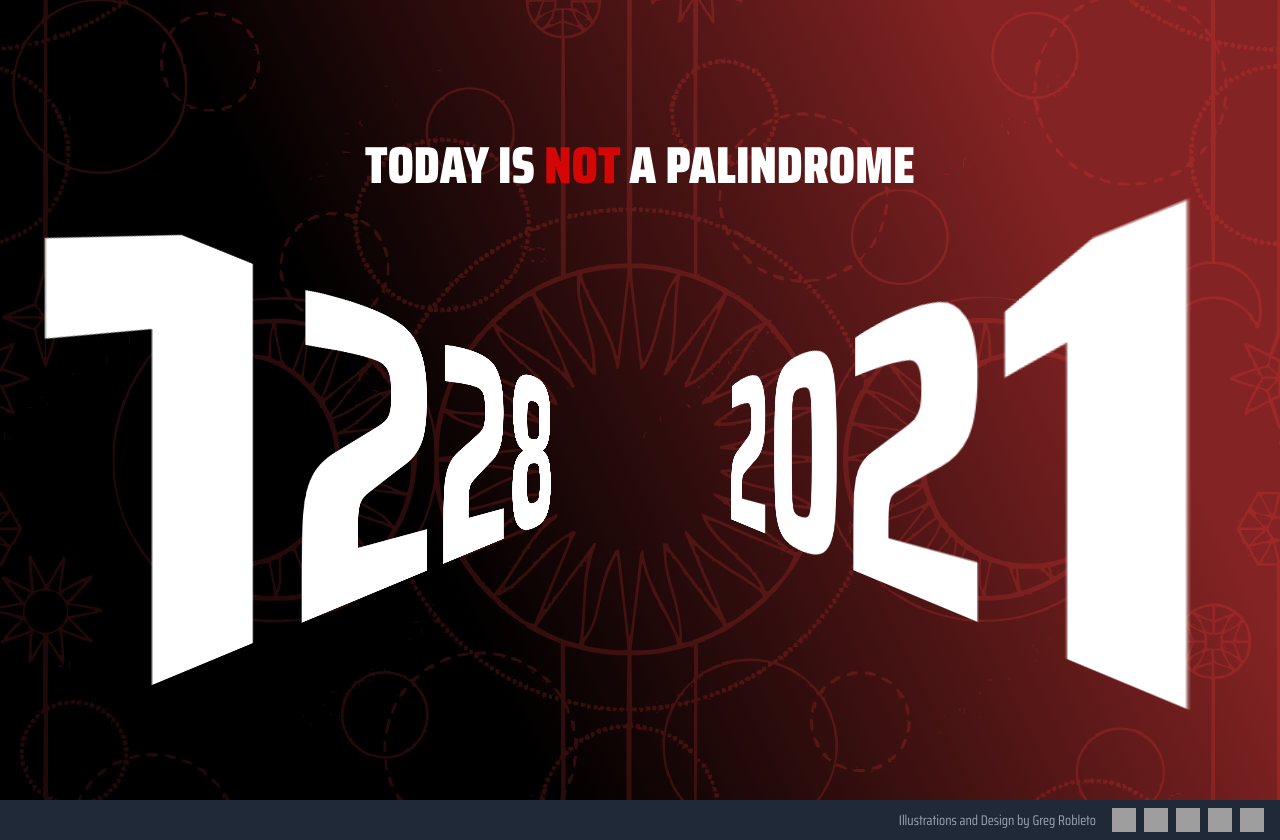
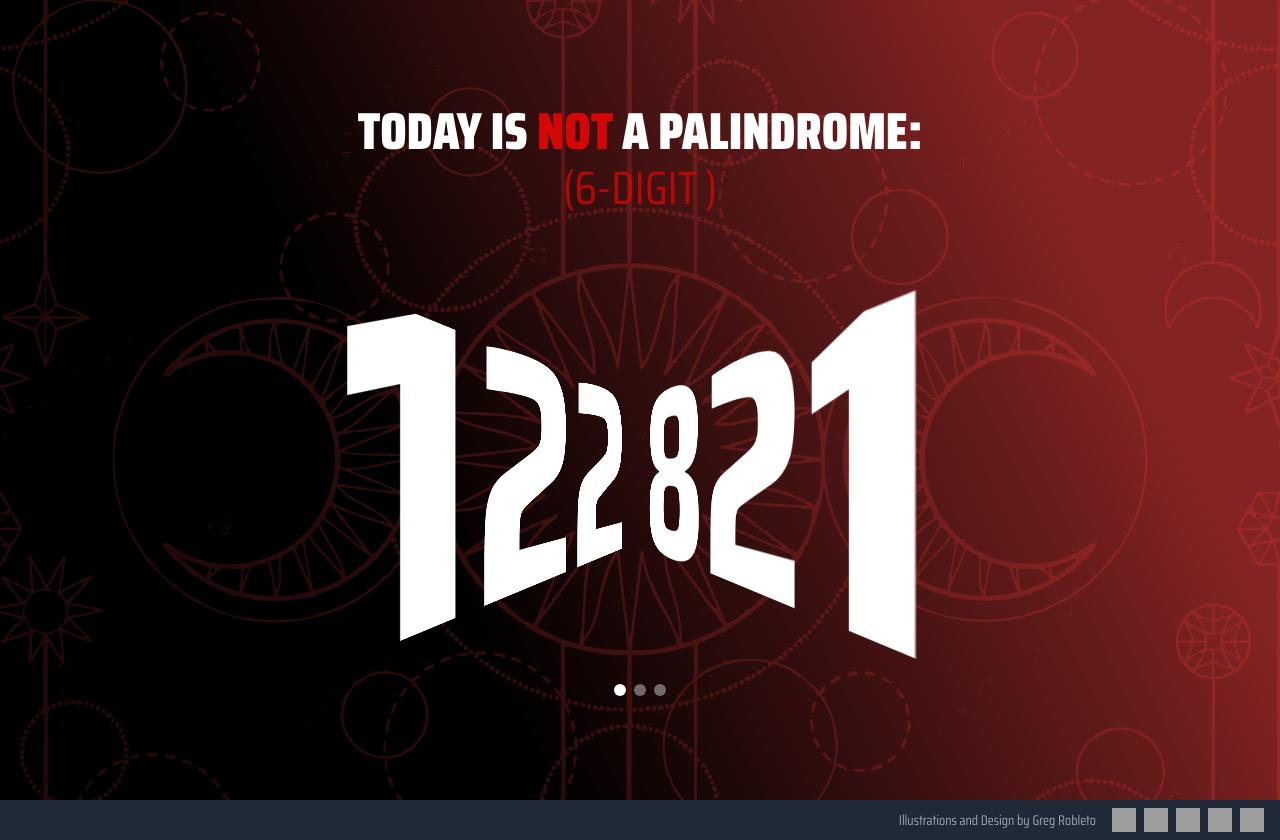
Before and after one commit to robleto/palindrome, a Next.js app: page / in a window 1280 px wide. Built offline with nearby package versions, Linux system fonts and the light colour scheme; grey boxes are pictures that could not be loaded.

Commit message:
refactor: streamline palindrome logic and enhance date format utilities

```diff
--- a/app/components/PalindromePage.tsx
+++ b/app/components/PalindromePage.tsx
@@ -1,78 +1,48 @@
+// app/components/PalindromePage.tsx
 "use client";
 
 import React, { useState, useEffect } from "react";
-// import { useSearchParams } from "next/navigation"; // Commented out for testing with query strings
-import { formatDate, isPalindrome } from "../utils/dateUtils";
+import { getAllPalindromeFormats } from "../utils/dateUtils";
 import { palindromeConfig } from "../config/palindromeConfig";
 
 const PalindromePage: React.FC = () => {
-	const [isEightDigit, setIsEightDigit] = useState(true);
-	const [showToggle, setShowToggle] = useState(true);
-	const [palindromeResult, setPalindromeResult] = useState({
-		isPalindrome: false,
-		firstPart: "",
-		fullYear: "",
-		middleDigit: "",
-		lastThreeDigits: "",
-	});
+	const [formats, setFormats] = useState<
+		{
+			label: string;
+			value: string;
+			isPalindrome: boolean;
+		}[]
+	>([]);
+	const [selectedIndex, setSelectedIndex] = useState(0);
 
-	// You might want to useEffect for any logic that happens after the page loads
 	useEffect(() => {
-		// const searchParams = useSearchParams(); // Commented out for testing with query strings
+		const today = new Date();
+		const allFormats = getAllPalindromeFormats(today);
 
-		let today = new Date();
+		// Prioritize any YES palindrome in preferred order: 8 > 7 > 6 > 5
+		const priority = ["8-digit", "7-digit", "6-digit", "5-digit"];
+		const prioritizedIndex = priority
+			.map((label) =>
+				allFormats.findIndex((f) => f.label === label && f.isPalindrome)
+			)
+			.find((i) => i !== -1);
 
-		// Example for testing with query strings:
-		// const dateParam = searchParams.get("date");
-		// if (dateParam) {
-		// 	if (dateParam.length === 8) {
-		// 		const month = parseInt(dateParam.slice(0, 2)) - 1;
-		// 		const day = parseInt(dateParam.slice(2, 4));
-		// 		const year = parseInt(dateParam.slice(4));
-		// 		today = new Date(year, month, day);
-		// 	} else if (dateParam.length === 7) {
-		// 		const month = parseInt(dateParam.slice(0, 1)) - 1;
-		// 		const day = parseInt(dateParam.slice(1, 3));
-		// 		const year = parseInt(dateParam.slice(3));
-		// 		today = new Date(year, month, day);
-		// 	}
-		// }
+		setFormats(allFormats);
+		if (prioritizedIndex !== undefined && prioritizedIndex !== -1) {
+			setSelectedIndex(prioritizedIndex);
+		}
+	}, []);
 
-		const currentMonth = today.getMonth();
-		setShowToggle(currentMonth < 9);
-
-		const { firstPart, secondPart } = formatDate(today, isEightDigit);
-
-		const middleDigit = secondPart[0];
-		const lastThreeDigits = secondPart.slice(1);
-
-		// const forceYes = searchParams.get("yes") !== null;
-		// const forceNo = searchParams.get("no") !== null;
-
-		const result = isEightDigit
-			? isPalindrome(firstPart, secondPart)
-			: isPalindrome(firstPart.slice(0, 3), lastThreeDigits);
-
-		setPalindromeResult({
-			isPalindrome: result,
-			firstPart,
-			fullYear: secondPart,
-			middleDigit,
-			lastThreeDigits,
-		});
-	}, [isEightDigit]);
-
-	const toggleFormat = () => setIsEightDigit(!isEightDigit);
-
-	const config = isEightDigit
-		? palindromeConfig.eightDigit
-		: palindromeConfig.sevenDigit;
+	const current = formats[selectedIndex];
+	const config =
+		palindromeConfig[current?.label as keyof typeof palindromeConfig] ||
+		palindromeConfig["eightDigit"];
 
 	return (
 		<div
-			className={`palindrome-container`}
+			className="palindrome-container"
 			style={{
-				background: palindromeResult.isPalindrome
+				background: current?.isPalindrome
 					? "linear-gradient(244deg, #23842D 18.85%, #000 66.81%)"
 					: "linear-gradient(244deg, #842323 18.85%, #000 66.81%)",
 			}}
@@ -82,7 +52,7 @@ const PalindromePage: React.FC = () => {
 				className="absolute inset-0"
 				style={{
 					backgroundImage: `url(${
-						palindromeResult.isPalindrome
+						current?.isPalindrome
 							? config.bgImage.palindrome
 							: config.bgImage.notPalindrome
 					})`,
@@ -96,10 +66,14 @@ const PalindromePage: React.FC = () => {
 			{/* Text Content */}
 			<div className="relative z-10 text-center">
 				<h1 className="palindrome-heading">
-					{palindromeResult.isPalindrome ? (
+					{current?.isPalindrome ? (
 						<span>
 							<span style={{ color: "#1CDC30" }}>Yes!</span> Today
-							is a Palindrome
+							is a Palindrome:
+							<br />
+							<span style={{ fontWeight: 400, fontSize: "90%", opacity: 0.8, color: "#1CDC30" }}>
+								({current?.label.replace("-digits", "-digits")}{" "})
+							</span>
 						</span>
 					) : (
 						<span>
@@ -107,112 +81,100 @@ const PalindromePage: React.FC = () => {
 							<span style={{ fontWeight: 900, color: "#D40606" }}>
 								NOT
 							</span>{" "}
-							a palindrome
+							a Palindrome:
+							<br />
+							<span style={{ fontWeight: 400, fontSize: "90%", opacity: 0.8, color: "#D40606" }}>
+								({current?.label.replace("-digits", "-digits")} )
+							</span>
 						</span>
 					)}
 				</h1>
 				<div className="palindrome-content">
-					{isEightDigit ? (
+					{(() => {
+						if (!current) return null;
+						const value = current.value;
+						const middleIndex = Math.floor(value.length / 2);
+						const isOdd = value.length % 2 !== 0;
+
+						const left = value.slice(0, middleIndex);
+						const right = value.slice(
+							isOdd ? middleIndex + 1 : middleIndex
+						);
+						const middle = isOdd ? value[middleIndex] : null;
+
+						// Dynamically widen spacing for shorter formats (like 5-digit)
+						const dynamicLeftMargin =
+							value.length <= 5 ? "-8vw" : "-12vw";
+						const dynamicRightMargin =
+							value.length <= 5 ? "-8vw" : "-12vw";
+						const dynamicLeftPadding =
+							value.length <= 5 ? "12vw" : "10vw";
+						const dynamicRightPadding =
+							value.length <= 5 ? "12vw" : "10vw";
+
+						return (
 							<>
 								<span
 									className="palindrome-first-part"
 									style={{
 										fontSize: "28vw",
-									marginRight: "-12vw",
-									paddingLeft: "10vw",
+										marginRight: dynamicLeftMargin,
+										paddingLeft: dynamicLeftPadding,
 										transform:
 											"perspective(300px) rotateY(45deg)",
 									}}
 								>
-								{palindromeResult.firstPart}
+									{left}
 								</span>
-							<span style={{ margin: "0 1vw" }}> </span>
+								{middle && (
+									<span
+										style={{
+											fontSize: "18vw",
+											margin: "0 1vw",
+										}}
+									>
+										{middle}
+									</span>
+								)}
 								<span
 									className="palindrome-second-part"
 									style={{
 										fontSize: "28vw",
-									marginLeft: "-12vw",
-									paddingRight: "10vw",
+										marginLeft: dynamicRightMargin,
+										paddingRight: dynamicRightPadding,
 										transform:
 											"perspective(300px) rotateY(-45deg)",
 									}}
 								>
-								{palindromeResult.fullYear}
+									{right}
 								</span>
 							</>
-					) : (
-						<>
-							{/* 7-digit format: Apply transforms only to the first 3 and last 3 digits */}
-							<span
-								className="palindrome-first-part"
+						);
+					})()}
+				</div>
+
+				{formats.length > 1 && (
+					<div className="flex justify-center mt-6 space-x-2">
+						{formats.map((_, i) => (
+							<button
+								key={i}
+								onClick={() => setSelectedIndex(i)}
 								style={{
-									fontSize: "28vw",
-									marginRight: "-12vw",
-									paddingLeft: "10vw",
-									transform:
-										"perspective(300px) rotateY(45deg)",
+									width: 12,
+									height: 12,
+									borderRadius: "50%",
+									backgroundColor:
+										i === selectedIndex
+											? "#ffffff"
+											: "rgba(255,255,255,0.4)",
+									border: "none",
+									cursor: "pointer",
 								}}
-							>
-								{palindromeResult.firstPart.slice(0, 3)}
-							</span>
-							<span
-								style={{
-									fontSize: "18vw", // Reduced font size for middle digit
-									margin: "0 1vw",
-								}}
-							>
-								{palindromeResult.middleDigit}
-							</span>
-							<span
-								className="palindrome-second-part"
-								style={{
-									fontSize: "28vw",
-									marginLeft: "-12vw",
-									paddingRight: "10vw",
-									transform:
-										"perspective(300px) rotateY(-45deg)",
-								}}
-							>
-								{palindromeResult.lastThreeDigits}
-							</span>
-						</>
+							></button>
+						))}
+					</div>
 				)}
 			</div>
-			</div>
-
-			{/* Centered Toggle Label */}
-			{showToggle && (
-				<div className="palindrome-toggle">
-					<span style={{ marginRight: "0.5rem" }}>7-digit</span>
-					<label
-						className="palindrome-toggle-switch"
-						style={{
-							border: "2px solid rgba(255, 255, 255, 0.5)", // Stroke with 50% opacity
-							borderRadius: "1rem",
-						}}
-					>
-						<input
-							type="checkbox"
-							checked={isEightDigit}
-							onChange={toggleFormat}
-							style={{
-								opacity: 0,
-								position: "absolute",
-								width: "100%",
-								height: "100%",
-								cursor: "pointer",
-							}}
-						/>
-						<span
-							className="palindrome-toggle-thumb"
-							style={{
-								left: isEightDigit ? "1rem" : "0",
-							}}
-						></span>
-					</label>
-					<span style={{ marginLeft: "0.5rem" }}>8-digit</span>
-				</div>
-			)}
 		</div>
 	);
 };
--- a/app/utils/dateUtils.ts
+++ b/app/utils/dateUtils.ts
@@ -1,24 +1,52 @@
-export const formatDate = (date: Date, isEightDigit: boolean) => {
+// app/utils/dateUtils.ts
+
+export const getAllDateFormats = (date: Date) => {
 	const month = date.getMonth() + 1;
 	const day = date.getDate();
 	const year = date.getFullYear();
+	const yy = year % 100;
 
-	if (isEightDigit) {
-		return {
-			firstPart: `${String(month).padStart(2, "0")}${String(day).padStart(
-				2,
-				"0"
-			)}`,
-			secondPart: year.toString(),
-		};
-	} else {
-		return {
-			firstPart: `${month}${String(day).padStart(2, "0")}`,
-			secondPart: year.toString(),
-		};
-	}
+	const mm = String(month).padStart(2, "0");
+	const dd = String(day).padStart(2, "0");
+	const yyyy = String(year);
+	const yyStr = String(yy).padStart(2, "0");
+
+	return {
+		"4-digit":
+			month < 10 && day < 10 && yy < 10 ? `${month}${day}${yy}` : "",
+		"5-digit":
+			(month < 10 && day >= 10) || (month >= 10 && day < 10)
+				? `${month}${day}${yyStr}`
+				: "",
+		"6-digit": `${mm}${dd}${yyStr}`,
+		"7-digit": `${month}${day}${yyyy}`,
+		"8-digit": `${mm}${dd}${yyyy}`,
+	};
 };
 
-export const isPalindrome = (firstPart: string, secondPart: string) => {
-	return firstPart === secondPart.split("").reverse().join("");
+export const isPalindrome = (str: string): boolean => {
+	return str === str.split("").reverse().join("");
 };
+
+export const getAllPalindromeFormats = (date: Date) => {
+	const formats = getAllDateFormats(date);
+	const results = Object.entries(formats)
+		.filter(([_, value]) => value !== "")
+		.map(([label, value]) => ({
+			label,
+			value,
+			isPalindrome: isPalindrome(value),
+		}));
+	return results;
+};
+
+export const getFirstPalindrome = (date: Date) => {
+	const allFormats = getAllPalindromeFormats(date);
+	const first = allFormats.find((f) => f.isPalindrome);
+	if (first) return first;
+	return {
+		label: "8-digit",
+		value: getAllDateFormats(date)["8-digit"],
+		isPalindrome: false,
+	};
+};
```
Also changed, not shown: 1 other file (tests, documents, lock files or other folders). Lines whose indentation alone changed are shown as unchanged.
